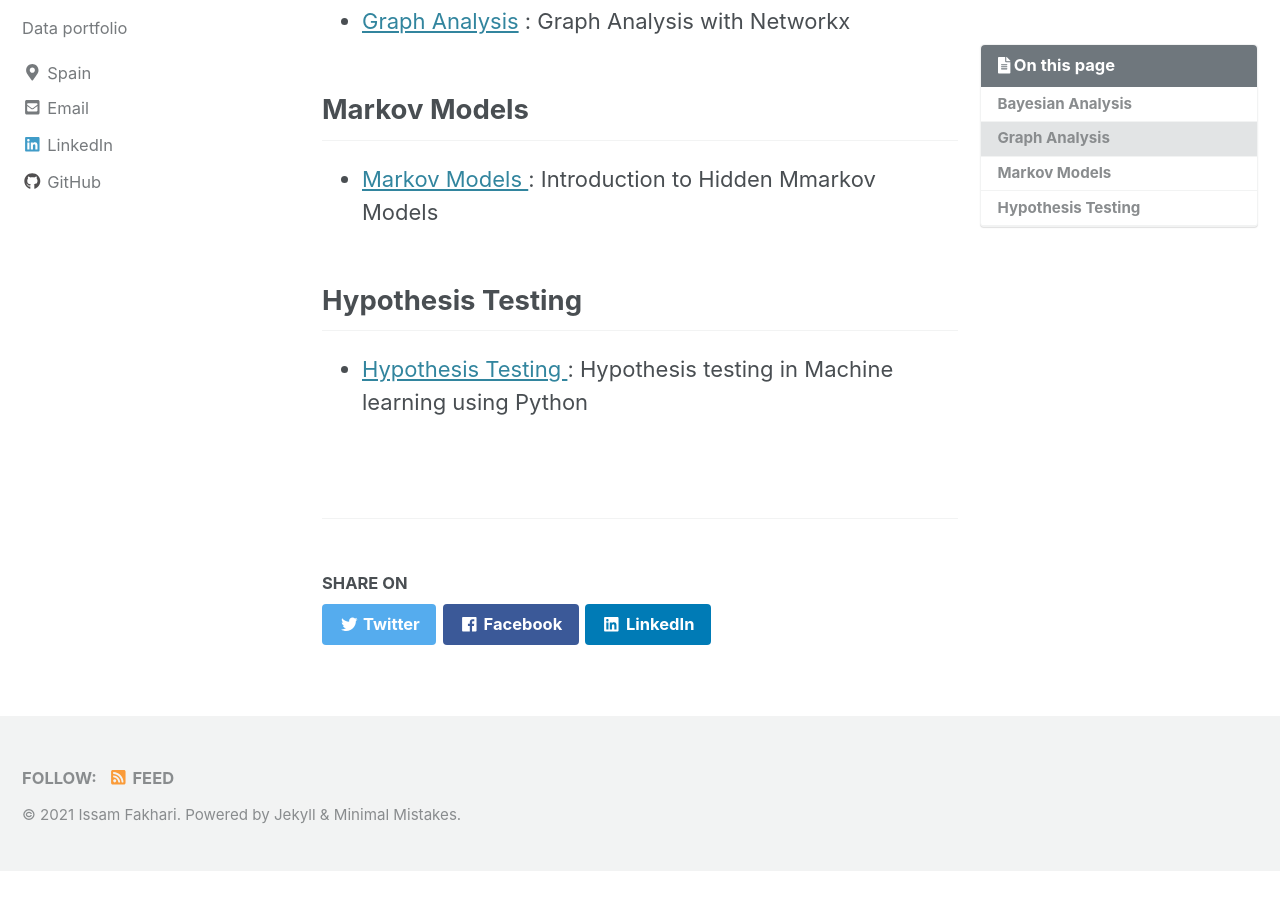
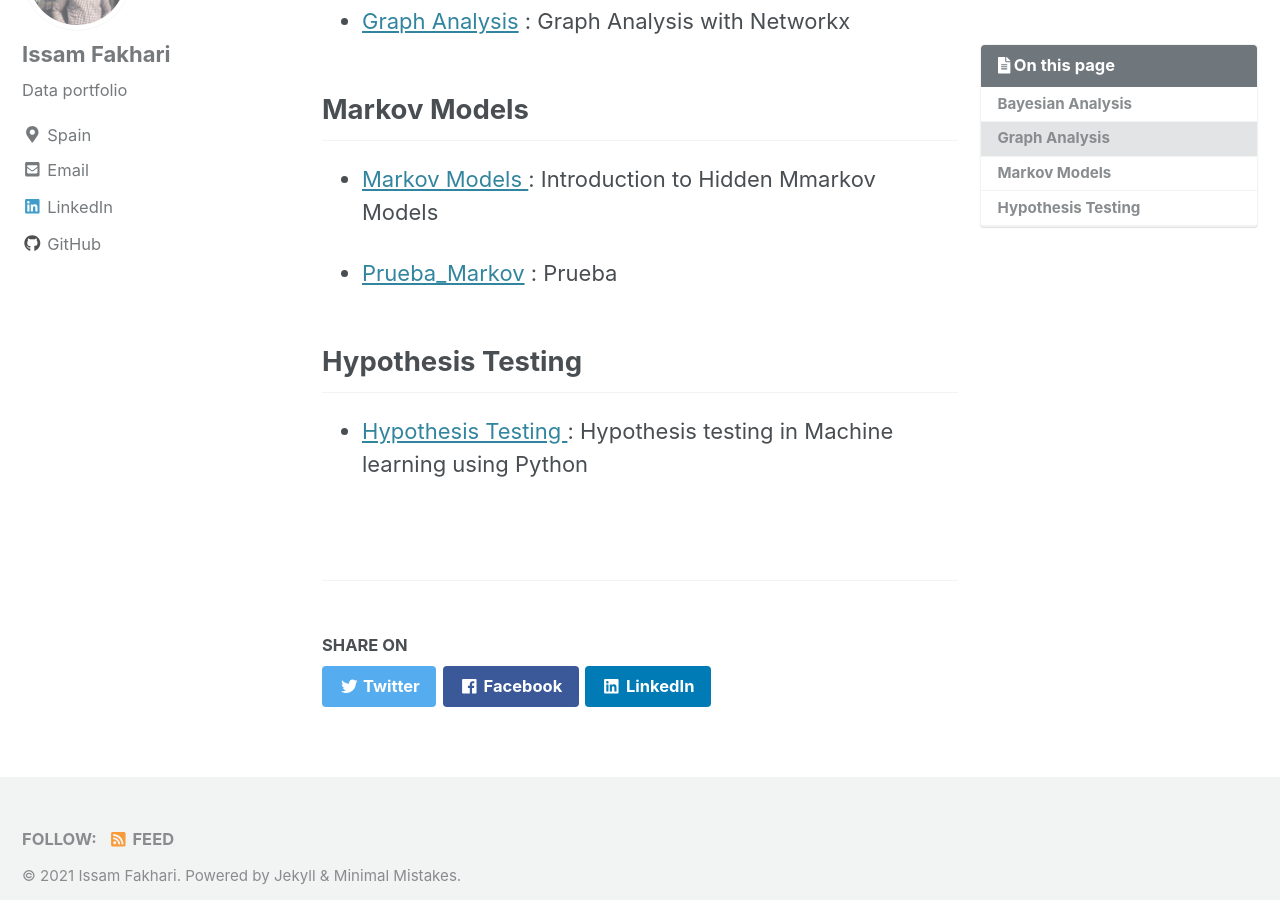
Before and after one commit to IssamFakhari/issamfakhari.github.io, a Jekyll site: the page built from _pages/st.md, in a window 1280 px wide and 900 px high, scrolled down 802 px. Built offline with Jekyll 4.4.1, drawn with Linux system fonts in a browser that asks for light colours; cached includes are drawn as plain includes; before the commit the page ends 1672 px from its top, so only the background shows below that.

Commit message:
Update st.md

```diff
--- a/_pages/st.md
+++ b/_pages/st.md
@@ -28,6 +28,8 @@
 
 * [Markov Models ](https://mohameddhaoui.github.io/statistics/hmm/) : Introduction to Hidden Mmarkov Models
 
+* [Prueba_Markov](https://issamfakhari.github.io/statistics/CadenasMarkov/) : Prueba
+
 
 ## Hypothesis Testing
 
```
